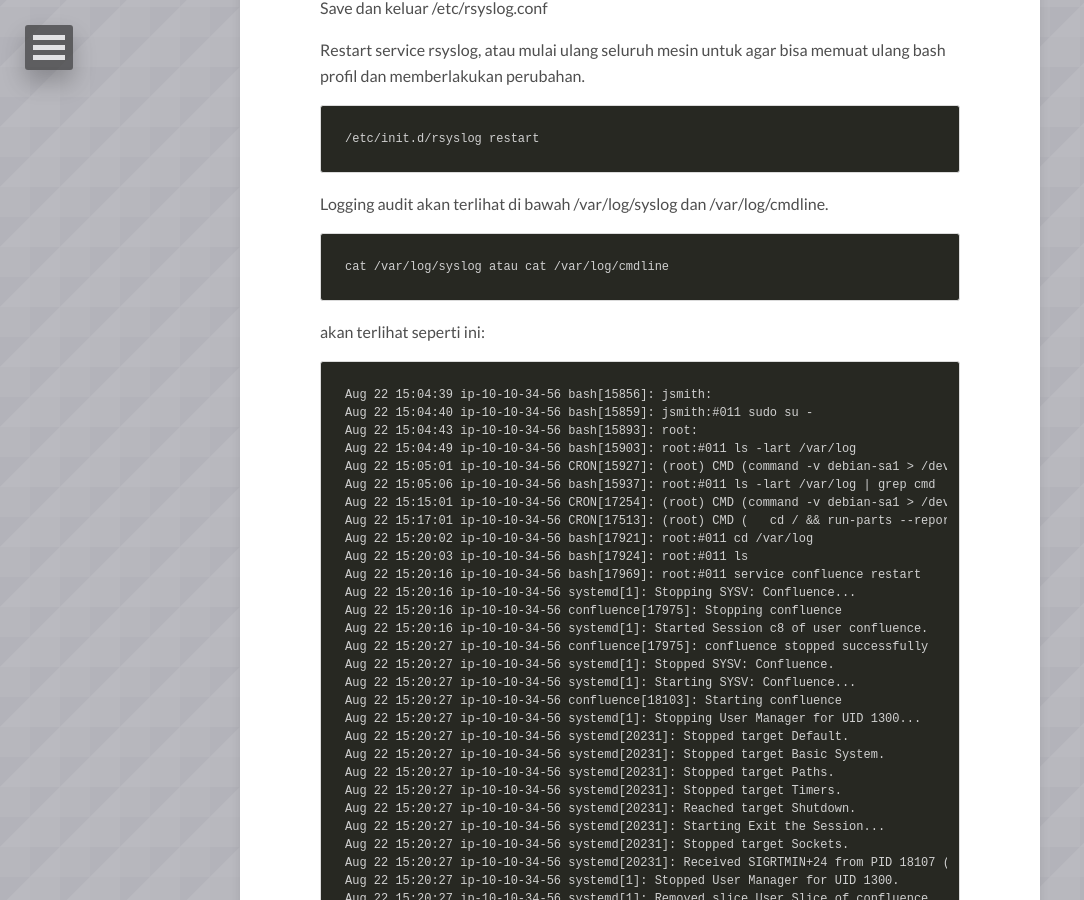
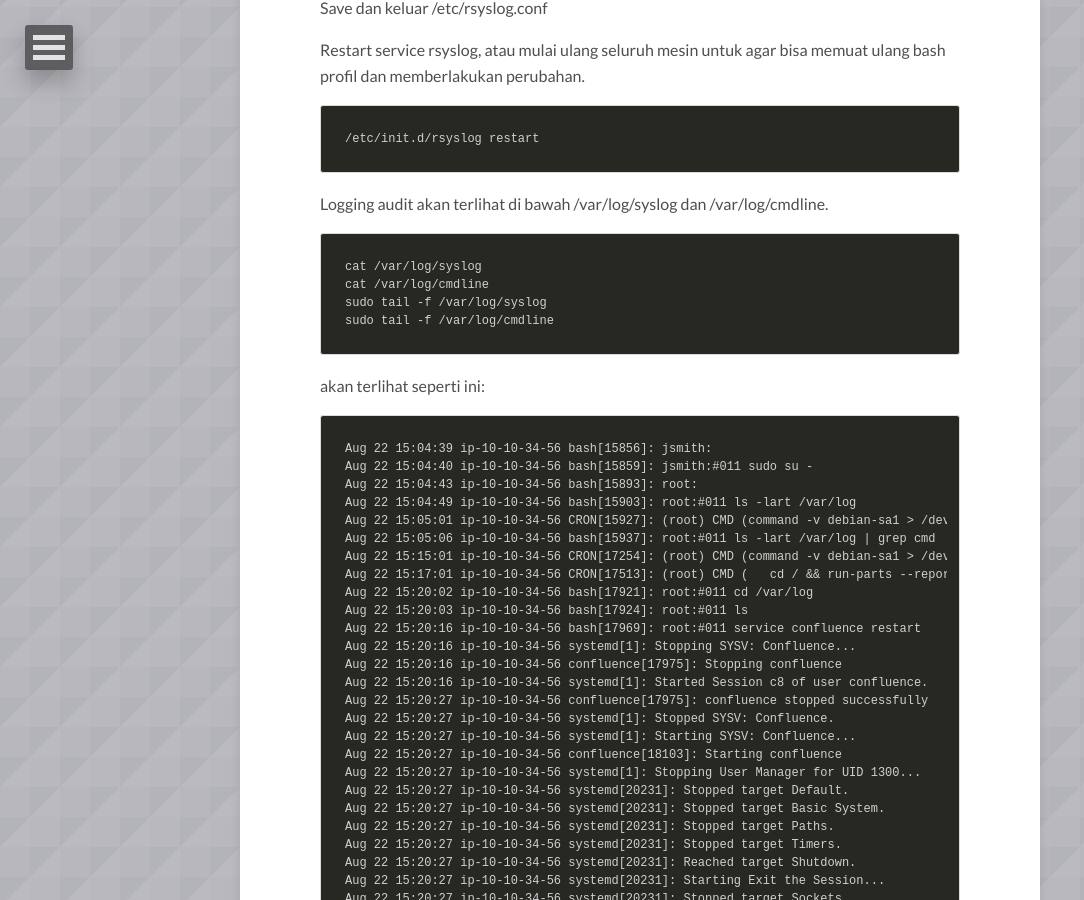
Before and after one commit to danigunawan/danigunawan.github.io, a Jekyll site: the page built from _posts/2023-04-26-mengaktifkan-command-line-audit-logging-di-linux copy.md, in a window 1280 px wide and 900 px high, scrolled down 953 px. Shown: the whole window, without its empty margins (0-1084 px from the left). Built offline with Jekyll 4.4.1, drawn with Linux system fonts in a browser that asks for light colours; nearby versions of some CDN libraries; comment, search, counter and statistics services are not loaded.

Commit message:
[ADD POSTING]

```diff
--- a/_posts/2023-04-26-mengaktifkan-command-line-audit-logging-di-linux copy.md
+++ b/_posts/2023-04-26-mengaktifkan-command-line-audit-logging-di-linux copy.md
@@ -42,7 +42,10 @@ Restart service rsyslog, atau mulai ulang seluruh mesin untuk agar bisa memuat u
 
 Logging audit akan terlihat di bawah /var/log/syslog dan /var/log/cmdline.
 
-    cat /var/log/syslog atau cat /var/log/cmdline
+    cat /var/log/syslog
+    cat /var/log/cmdline
+    sudo tail -f /var/log/syslog
+    sudo tail -f /var/log/cmdline
 
 akan terlihat seperti ini:
 
```
